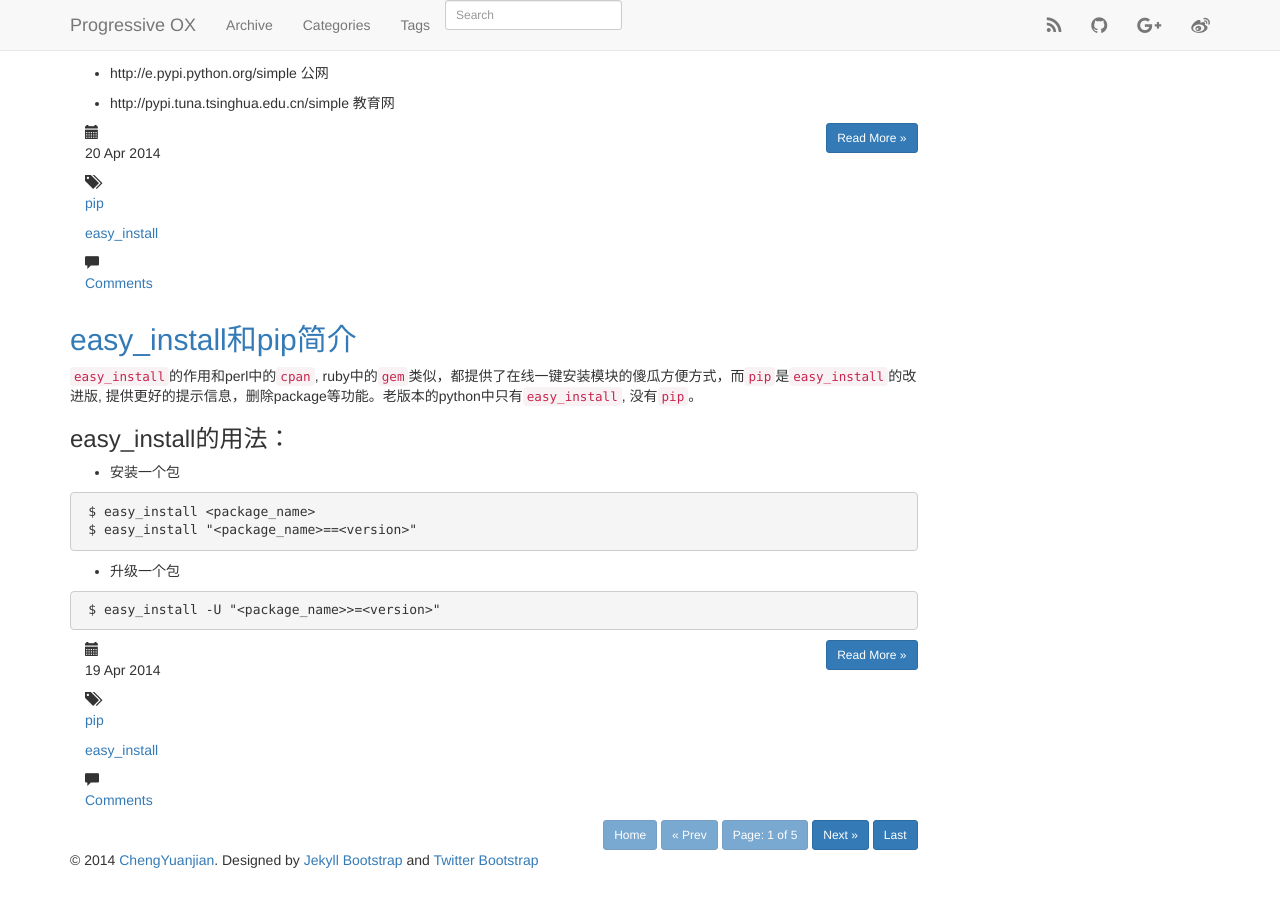
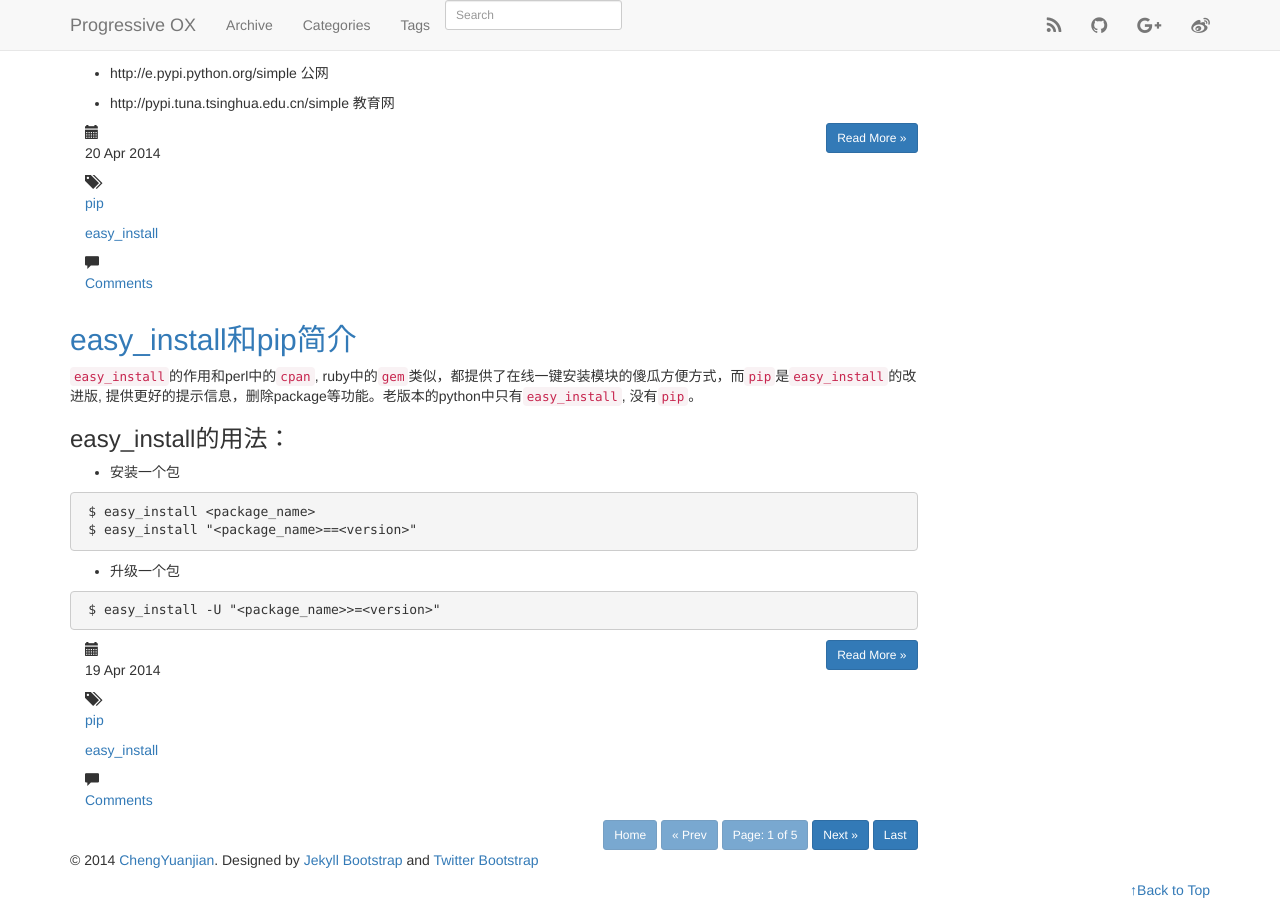
Before and after one commit to ChengYuanjian/chengyuanjian2.github.io, a Jekyll site: the page built from index.html, in a window 1280 px wide and 900 px high, scrolled down 1828 px. Built offline with Jekyll 4.4.1, drawn with Linux system fonts in a browser that asks for light colours; nearby versions of some CDN libraries; Markdown is read by kramdown in place of the engine named in the settings; the list of posts is cut into pages by our own code; comment, search, counter and statistics services are not loaded.

Commit message:
Update default.html

```diff
--- a/_includes/themes/havee/default.html
+++ b/_includes/themes/havee/default.html
@@ -60,7 +60,7 @@
           {% include JB/pages_list %}
           <li>
           <form id="search-form" class="form-inline visible-lg" role="form">
-            <input type="text" class="form-control input-sm" placeholder="Search" id="query">
+            <input type="text" class="form-control input-sm" placeholder="Search" id="query" name="query">
           </form>
           </li>
         </ul>
@@ -95,6 +95,9 @@
       <footer class="text-left">
       <p>&copy; {{ site.time | date: '%Y' }} <a href="{{ HOME_PATH }}" target="_blank">{{ site.author.name }}</a>. Designed by <a href="http://jekyllbootstrap.com/" target="_blank" title="The Definitive Jekyll Blogging Framework">Jekyll Bootstrap</a> and <a href="http://twitter.github.com/bootstrap/" target="_blank">Twitter Bootstrap</a></p>
       </footer>
+      <div class="text-right">
+        <a href="#query">↑Back to Top</a>
+      </div>
     </div> <!-- /container -->
 
     <script src="{{ site.JB.cdn.jquery.js }}"></script>
```
